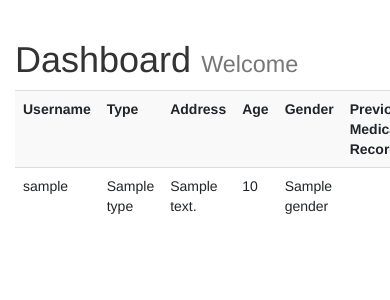
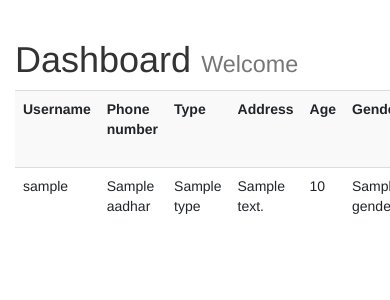
Before and after one commit to arjunqwerty/Zorg-V3, a Flask app: template templates/dashboardmnmg.html in a window 390 px wide; the page is wider, and only the part inside the window is pictured. Shown: the part 68-368 px from the top of that part. Run offline with Flask 2, Linux system fonts and the light colour scheme; the template is opened without the code that fills it: most values are stand-ins (such as "Sample title", 1, 10 or a date in 2020); some libraries are stand-ins or nearby versions.

Commit message:
added aadhar column(phone number) in orders

```diff
--- a/templates/dashboardmnmg.html
+++ b/templates/dashboardmnmg.html
@@ -5,6 +5,7 @@
   <table class="table table-striped">
     <tr>
       <th>Username</th>
+      <th>Phone number</th>
       <th>Type</th>
       <th>Address</th>
       <th>Age</th>
@@ -16,6 +17,7 @@
     {% for profile in profile %}
       <tr>
         <td>{{profile.username_cust}}</td>
+        <td>{{profile.aadhar}}</td>
         <td>{{profile.type}}</td>
         <td>{{profile.address}}</td>
         <td>{{profile.age}}</td>
```
